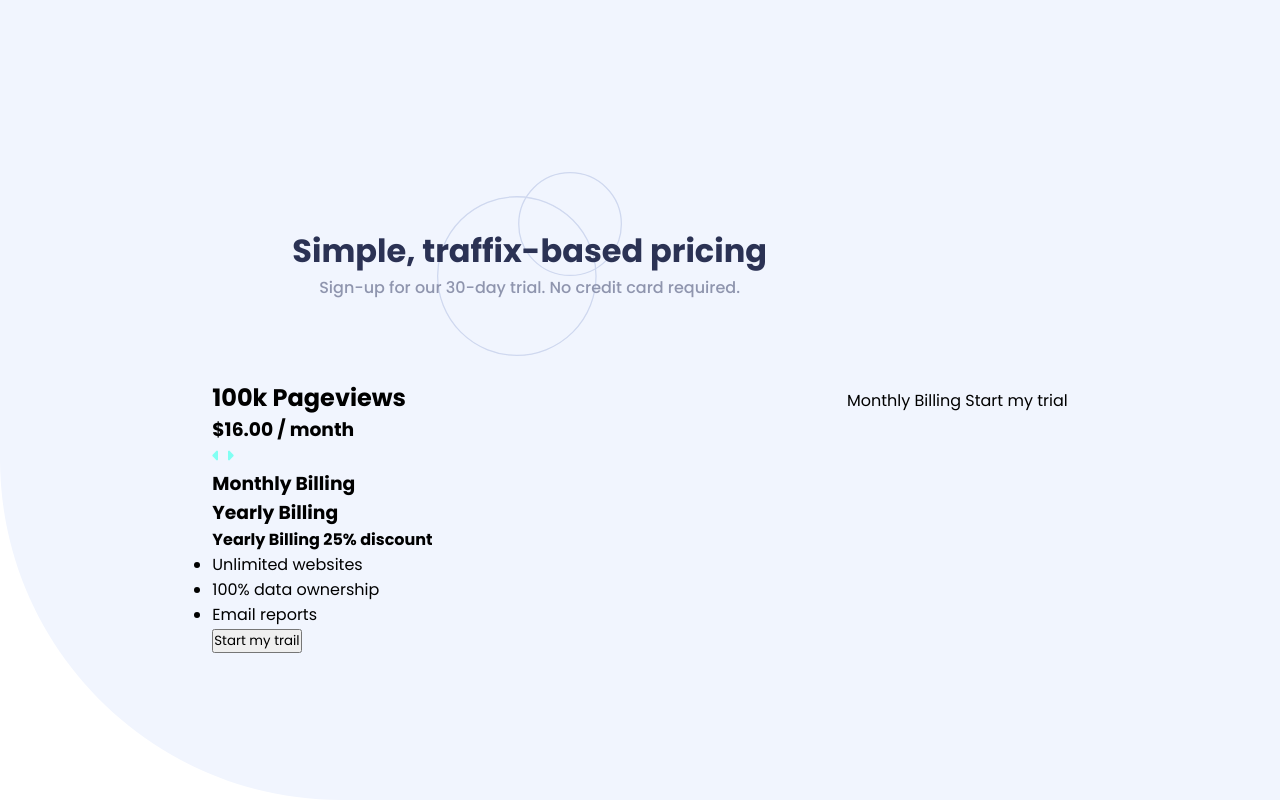
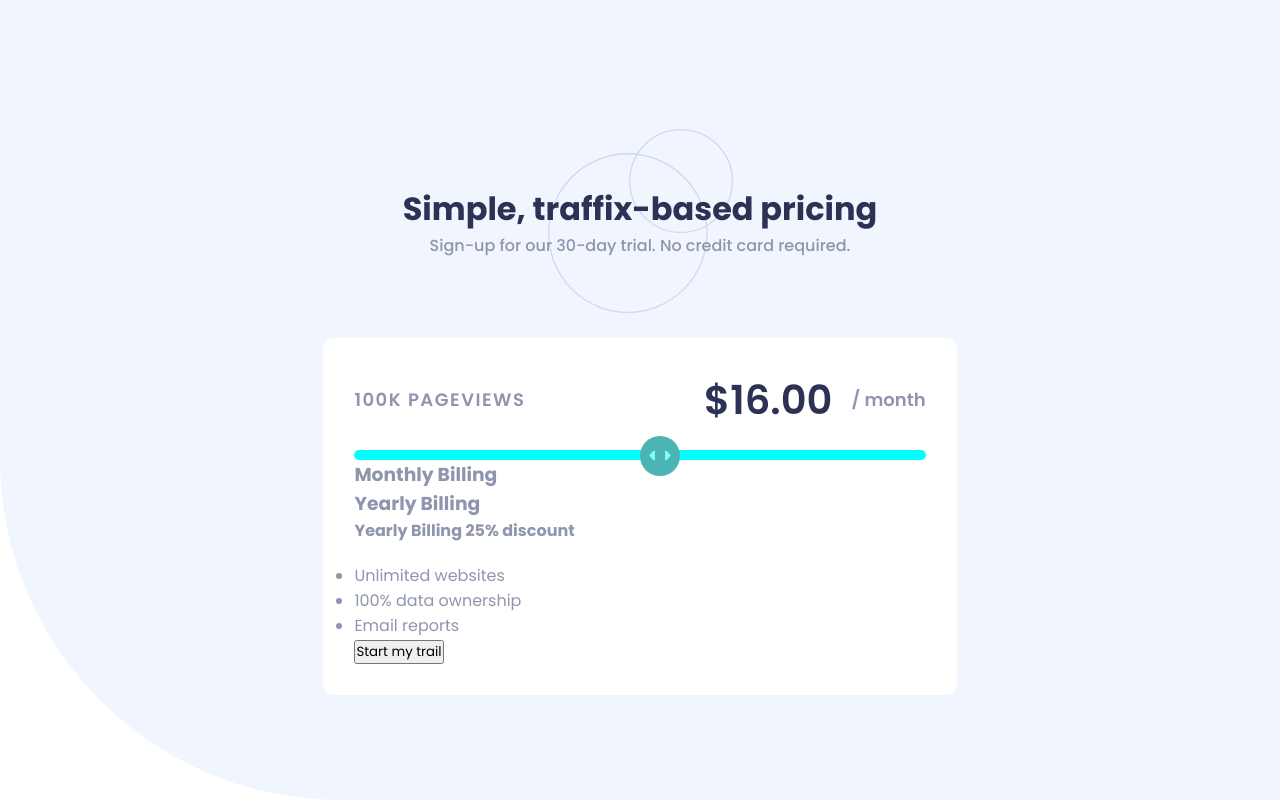
Before and after one commit to Datoie/Collaboration-Site, a plain HTML site: page index.html in a window 1280 px wide. Drawn offline with Linux system fonts and the light colour scheme.

Commit message:
add input content

```diff
--- a/index.html
+++ b/index.html
@@ -22,17 +22,20 @@
     <div class="bottom">
       <div class="container">
         <div class="heading-bottom">
+          <div class="heading-container">
             <h2>100k Pageviews</h2>
-          <div class="dolar-contianer">
-            <h3>$16.00 <span>/ month</span></h3>
+            <div class="dollar-container">
+              <h3>$16.00 &nbsp<span>/ month</span></h3>
+            </div>
           </div>
           <!-- slider -->
           <form>
             <!-- slider contianer -->
-            <div class="input-cotnianer">
+            <div class="input-container">
               <!-- slider button -->
               <div class="box">
                 <img src="images/icon-slider.svg" alt="">
+              </div>
             </div>
               <!-- privacy container bottom of slider -->
             <div class="privacy-container">
@@ -42,7 +45,6 @@
               </div>
               <h3>Yearly Billing</h3>
               <h4> Yearly Billing 25% discount</h4>
-              </div>
             </div>
           </form>
           <!-- privacy rules -->
@@ -58,14 +60,5 @@
       </div>
     </div>
   </div>
-  Monthly Billing
-
-
-
-
-
-
-  Start my trial
-
 </body>
 </html>
--- a/style.css
+++ b/style.css
@@ -14,6 +14,7 @@ body{
   display: flex;
   align-items: center;
   justify-content: center;
+  color: #8f95ae;
 }
 
 
@@ -32,6 +33,57 @@ body{
 }
 
 .top p{
-  color: #8f95ae;
   font-weight: 500;
 }
+/* bottom section */
+.bottom{
+  background-color: white;
+  padding: 5%;
+  border-radius: 10px;
+}
+.heading-bottom{
+  display: grid;
+  gap: 20px;
+}
+.heading-bottom h2{
+  font-weight: 600;
+  text-transform: uppercase;
+  font-size: 18px;
+  letter-spacing: 1.5px;
+}
+.heading-container{
+  display: flex;
+  align-items: center;
+  justify-content: space-between;
+}
+.dollar-container h3{
+  font-size: 40px;
+  display: flex;
+  align-items: center;
+  font-weight: 600;
+  color: #2b3254;
+}
+.dollar-container span {
+  font-size: 18px;
+  color: #8f95ae;
+  font-weight: 600;
+}
+
+.input-container{
+  background-color: aqua;
+  border-radius: 10px;
+  height: 10px;
+  position: relative;
+}
+.box{
+  position: absolute;
+  left: 50%;
+  bottom: -16px;
+  background-color: rgb(76, 180, 180);
+  height: 40px;
+  width: 40px;
+  border-radius: 50%;
+  display: flex;
+  align-items: center;
+  justify-content: center;
+}
```
Lines whose indentation alone changed are shown as unchanged.
